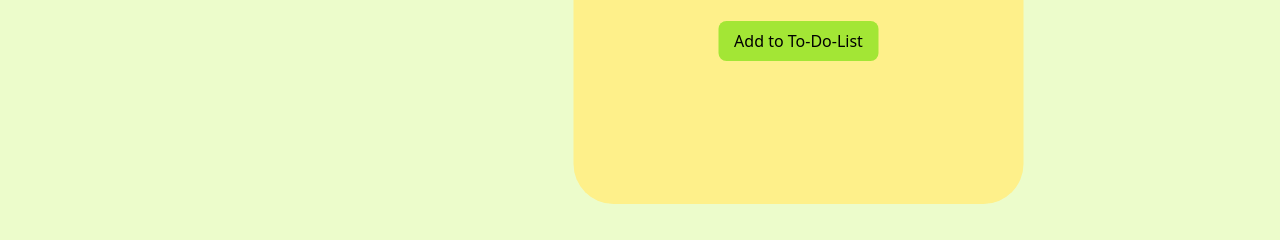
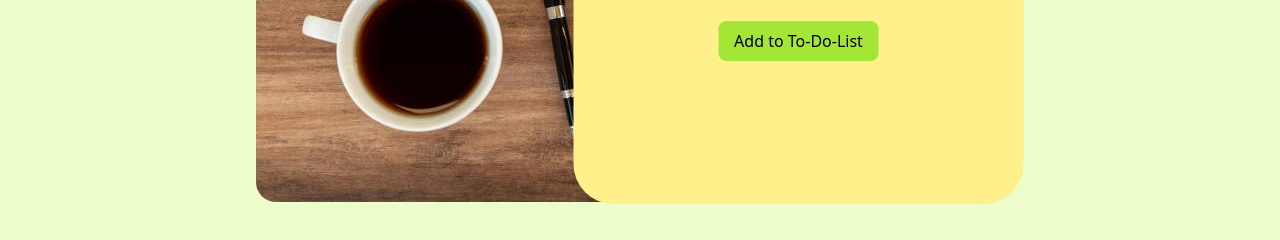
Before and after one commit to Kaizdziro/To-Do-List, a website: page files/index.html in a window 1280 px wide. Shown: the part 246-486 px from the top of the page. Drawn offline with nearby package versions, Linux system fonts and the light colour scheme; files that its build step writes are made by us from their sources; the site is published under a folder, as on GitHub Pages, so addresses that start at the root find nothing; files whose address does not match are found by name.

Commit message:
Update index.html

```diff
--- a/files/index.html
+++ b/files/index.html
@@ -12,7 +12,7 @@
 
         <!-- Left image section -->
         <div class="relative">
-            <img class="md:rounded-[20px]" src="/images/table.jpg" alt="Table Image">
+            <img class="md:rounded-[20px]" src="table.jpg" alt="Table Image">
 
             <!-- Right form section overlay -->
             <div class="md:absolute top-0 right-0 transform md:-translate-x-1/4 bg-yellow-200 md:rounded-[40px] p-8 md:w-[450px] md:h-[410px] md:-right-28 2sm:justify-center ">
```
